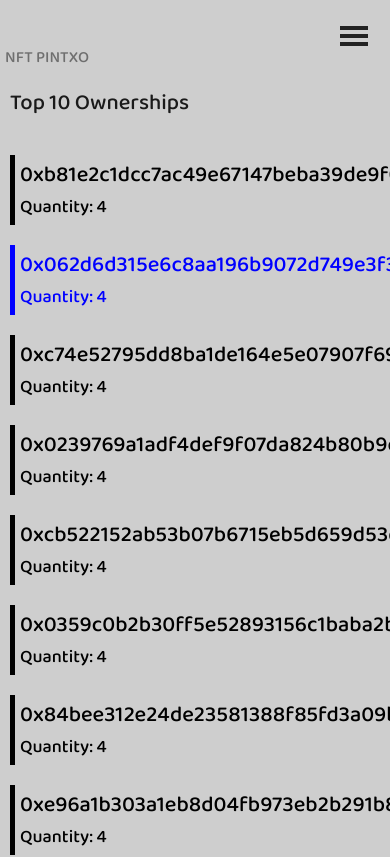
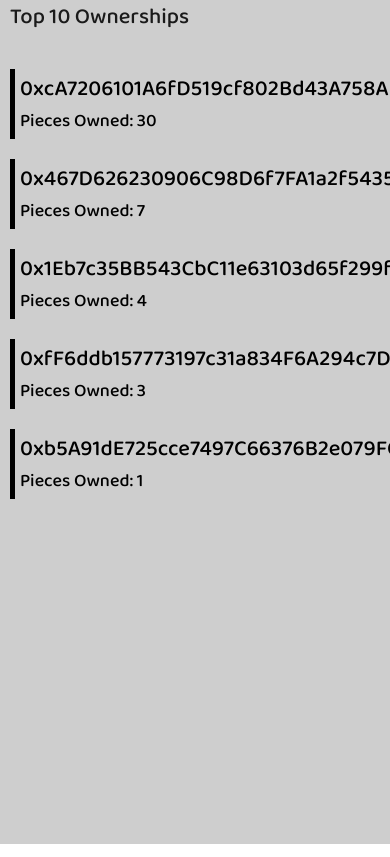
Before and after one commit to denisakera/npxs, a React (Create React App) app: page /LeaderBoard in a window 390 px wide. Shown: the top 857 px of the page. Built offline with nearby package versions, Linux system fonts and the light colour scheme.

Commit message:
responsive edits and leaderboard update

```diff
--- a/package.json
+++ b/package.json
@@ -4,6 +4,7 @@
   "description": "HashLips minting dapp is a quick and easy way to connect your smart contract and start minting NFTs.",
   "private": true,
   "dependencies": {
+    "axios": "^0.27.2",
     "react": "^17.0.2",
     "react-dom": "^17.0.2",
     "react-icons": "^4.3.1",
--- a/src/App.js
+++ b/src/App.js
@@ -8,18 +8,22 @@ import Home from "./components/Home";
 import Gallery from "./components/Gallery";
 import LeaderBoard from "./components/LeaderBoard";
 import styled from "styled-components";
+import { useSelector } from "react-redux";
 
 const AppWrapper = styled.div`
   padding: 0px 80px 0;
 
-@media only screen and (max-width: 800px) {
-  padding: 10px;
+  @media only screen and (max-width: 768px) {
+    padding: 0px 10px 0px;
   }
 `
-const App = () => (
+const App = () => {
+  const address = useSelector((state) => state.blockchain.account);
+
+  return (
     <Router>
       <AppWrapper style={{ backgroundColor: "#cecece" }}>
-    <Nav />
+        {address !== null && <Nav />}
         <Routes className="container">
           <Route path="/" element={<Home />} />
           <Route path="/Gallery" element={<Gallery />} />
@@ -27,6 +31,7 @@ const App = () => (
         </Routes>
       </AppWrapper>
     </Router>
-);
+  )
+};
 
 export default App;
--- /dev/null
+++ b/src/components/Address.jsx
@@ -0,0 +1,37 @@
+import styled from "styled-components";
+import * as s from '../styles/globalStyles';
+import { useSelector } from "react-redux";
+import { shortenAddress } from "../util";
+
+const AddressWrapper = styled.div`
+    border-left: 5px;
+    border-style: solid;
+    margin: 10px 0;
+    padding: 3px 5px;
+`;
+
+const Address = ({ address, pieces_owned }) => {
+    const myAddress = useSelector((state) => state.blockchain.account);
+    let width = screen.width;
+
+
+    return (
+        <AddressWrapper style={{
+            borderColor: myAddress?.toLowerCase() === address.toLowerCase() ? 'blue' : 'black',
+            }}>
+            <s.TextTitle
+            style={{
+                color: myAddress?.toLowerCase() === address.toLowerCase() ? 'blue' : 'black',
+                borderColor: myAddress?.toLowerCase() === address.toLowerCase() ? 'blue' : 'black',
+                }}>
+                {width > 600 ? address : shortenAddress(address)}
+            </s.TextTitle>
+            <s.TextTitle
+            style={{ fontSize: 18,  color: myAddress?.toLowerCase() === address.toLowerCase() ? 'blue' : 'black' }}>
+                Pieces Owned: {pieces_owned}
+            </s.TextTitle>
+        </AddressWrapper>
+    )
+}
+
+export default Address;
--- a/src/components/Home.jsx
+++ b/src/components/Home.jsx
@@ -61,7 +61,7 @@ export const ResponsiveWrHomeer = styled.div`
   justify-content: stretched;
   align-items: stretched;
   width: 100%;
-  @media (min-width: 767px) {
+  @media (min-width: 942px) {
     flex-direction: row;
   }
 `;
--- a/src/components/LeaderBoard.jsx
+++ b/src/components/LeaderBoard.jsx
@@ -1,7 +1,11 @@
 import * as s from '../styles/globalStyles'
 import styled from 'styled-components';
+import Address from './Address';
+import { useSelector } from 'react-redux';
 
 const LeaderBoard = () => {
+
+    const topAddresses = useSelector((state) => state.blockchain.holders);
 
     return (
         <s.Screen style={{ backgroundColor: "#cecece" }}>
@@ -10,42 +14,12 @@ const LeaderBoard = () => {
             </s.TextTitle>
             <s.SpacerMedium />
             <s.Container style={{ backgroundColor: "#cecece" }}>
-                {dummyAddresses.slice(0, 10).map((addr) => {
-                    return <Address address={addr} />
+                {dummyAddresses?.slice(0, 10).map((addr) => {
+                    return <Address { ...addr } />
                 })}
             </s.Container>
             <s.SpacerLarge />
         </s.Screen>
-    )
-}
-
-const AddressWrapper = styled.div`
-    border-left: 5px;
-    border-style: solid;
-    margin: 10px 0;
-    padding: 3px 5px;
-`;
-
-const Address = ({ address }) => {
-
-    let myAddress = "0x062d6d315e6c8aa196b9072d749e3f3f3579fdd0";
-
-    return (
-        <AddressWrapper style={{
-            borderColor: myAddress.toLowerCase() === address.toLowerCase() ? 'blue' : 'black',
-            }}>
-            <s.TextTitle
-            style={{
-                color: myAddress.toLowerCase() === address.toLowerCase() ? 'blue' : 'black',
-                borderColor: myAddress.toLowerCase() === address.toLowerCase() ? 'blue' : 'black',
-                }}>
-                {address}
-            </s.TextTitle>
-            <s.TextTitle
-            style={{ fontSize: 18,  color: myAddress.toLowerCase() === address.toLowerCase() ? 'blue' : 'black' }}>
-                Quantity: {4}
-            </s.TextTitle>
-        </AddressWrapper>
     )
 }
 
@@ -57,72 +31,29 @@ export default LeaderBoard
 
 
 let dummyAddresses = [
-    "0xb81e2c1dcc7ac49e67147beba39de9f04c1c135e",
-    "0x062d6d315e6c8aa196b9072d749e3f3f3579fdd0",
-    "0xc74e52795dd8ba1de164e5e07907f6950ce3cc03",
-    "0x0239769a1adf4def9f07da824b80b9c4fcb59593",
-    "0xcb522152ab53b07b6715eb5d659d53dc463f0547",
-    "0x0359c0b2b30ff5e52893156c1baba2b55a468700",
-    "0x84bee312e24de23581388f85fd3a09b9f18b5093",
-    "0xe96a1b303a1eb8d04fb973eb2b291b8d591c8f72",
-    "0x7bd13f8c9bc23d7caff3cb5248c8ba63226df8a1",
-    "0x7028f3234d10ef274018a2d0f6d2cecd9080a001",
-    "0xacb6c478943423545a11d325b428e70f052ff330",
-    "0xd64db73be79a4a664e76617e336d23add9598f90",
-    "0x685bd636fb6d4243c4751a4c5d220e55ed6ff21c",
-    "0x841b57a4e2590d6affb167686f343cb97675a426",
-    "0x17567c397ed8eb976863bff418e6912e01bf55a7",
-    "0xe6b2dfe1c9407ed05b833a664fb281a1b8d8cc2c",
-    "0x530cf036ed4fa58f7301a9c788c9806624cefd19",
-    "0x36791c410e271d381b0957dac16c667d3c467a83",
-    "0x8d10c2083210a389c883a1ab3cdad1bf832476e5",
-    "0xc2740ea77fa9d3cc47c4cda7825a6be96b3c192d",
-    "0x002061ba009ac01ca8451e6521bf1a0fabfb4cbf",
-    "0x6fb94110aad7d1dbe711fc80febb552bb9f52a25",
-    "0x81a225aebdc11d674317c72d13461258674f78ae",
-    "0x97c4d1090416e9e0661a9d7688b3932cbf323c5f",
-    "0x077d4b50088613aaad950dc28d37522b42598aaf",
-    "0x8eaf5461e19fced3c47e024cbff5b3bb55adbb0e",
-    "0x75b63aae4d84c7cad8b3a302d4a4149e9403f040",
-    "0x76107bff7d4bcd85548a2889ec9f94815b7937f7",
-    "0x53353e9867e34a48ff5d586dd5f07bc1da3fdf75",
-    "0x08b6d3a917c18a9b2dfc613634e448a6307bae08",
-    "0xe884dc50d02a6b2156a0fe7e34501e20ff3bba7b",
-    "0x7c1fd4d5acc15b46729c5fb9279b49cf71178654",
-    "0xf2ce5f26c21ca5736cd6ffd3df04dcb17ab221a2",
-    "0xea23f635cd87dda548fa6cef13add19844533726",
-    "0xeeadc5701b5fd25fbcc7fbf04b048cdb1fff1c65",
-    "0xa13702f53246a555e0d04f47ed360c142fdf6d8f",
-    "0xb9720be63ea8896956a06d2ded491de125fd705e",
-    "0x4884eb76842f734e0de54d79ad45266072eb68e2",
-    "0x92b381515bd4851faf3d33a161f7967fd87b1227",
-    "0xd0b00382c7ee6d6f8a7ef1fda07750c1d5fa68cb",
-    "0x3901e35e61d758c1c34d9e71873531bad2110c74",
-    "0xdf86ed6717d4ad0f3b6a9d80a7d30fa95860c6de",
-    "0x4ac2d3391d39e5af436f17594ac7d00d992bef9e",
-    "0x095b5d221ed6ebcdda14e479ba2e6e8933cb66fd",
-    "0x381748c76f2b8871afbbe4578781cd24df34ae0d",
-    "0xbf5b1431ab4a1c58298040e711b81f37f179c42a",
-    "0xa5964a40b6b1dbb48b1613af3efbb947310d06ff",
-    "0xa4a1a4fc58bf49da4e83d8cf8861570901a17679",
-    "0xeaf54391793cc80de696d72713d7518c6190bfe0",
-    "0x397bfa02592ee448c502a45bdd29e3d68af0941e",
-    "0xd7383c3c94a1e2f1224ec54b06db9fae5352d375",
-    "0xfdb16a768c4d41d7c0e1e5f5ce1d3c8234f6db0a",
-    "0xd2dfa218b2b30f8b7ce5ccb3142b8429c9d33e7d",
-    "0x02ec75665f63bc9f0b52882bb075701b8dec1b3b",
-    "0x6cce90d00e0ddd95ec66de76b8be37bdd659b45e",
-    "0x5a3f8913c9eaca9ac1afae60263f555f97586e43",
-    "0x7817615d7a814b0c13c1dcda5de218f164860135",
-    "0x7c0cc383b247275eeea044f8be09f20fdc98d8b4",
-    "0xa1a0c4741302712a16c0703897443e7380312bea",
-    "0xa31e02717d39854b6763f5a37ce32133c9e65884",
-    "0x8d1a65837225b7a3b4bdc685f2941b482c5620a7",
-    "0x333601a803cac32b7d17a38d32c9728a93b422f4",
-    "0xe0ee13cd5a45e7fa140409edfc9ce17c7b11e6d2",
-    "0xe18dd6ad7c2a997a414f9fcc483c81151fb3d466",
-    "0x792b8795afc44b620f9f93ea42115ae7c773edb4",
-    "0xba207a26d53f673cf71cbd2e71d3d5153210c3e4",
-    "0x44b8d36daa131df3e2061fa18e605413eb1e4ed8",
-    "0xd144054f09d17175d66aaa9ee73d7931c627fa9a"
+    {
+        "address": "0xcA7206101A6fD519cf802Bd43A758AD58D098A47",
+        "ens_name": "None",
+        "pieces_owned": "30"
+    },
+    {
+        "address": "0x467D626230906C98D6f7FA1a2f5435B2679CD085",
+        "ens_name": "None",
+        "pieces_owned": "7"
+    },
+    {
+        "address": "0x1Eb7c35BB543CbC11e63103d65f299f0A1298609",
+        "ens_name": "None",
+        "pieces_owned": "4"
+    },
+    {
+        "address": "0xfF6ddb157773197c31a834F6A294c7D0c0abc79F",
+        "ens_name": "billgates.eth",
+        "pieces_owned": "3"
+    },
+    {
+        "address": "0xb5A91dE725cce7497C66376B2e079FCB8cB5fe1f",
+        "ens_name": "None",
+        "pieces_owned": "1"
+    }
 ];
--- a/src/components/Navigation.jsx
+++ b/src/components/Navigation.jsx
@@ -23,7 +23,6 @@ const Navigation = styled.header`
     text-decoration: none;
 
     p {
-      width: 500px;
       display: block;
     }
     em {
@@ -84,7 +83,6 @@ const Navigation = styled.header`
     }
   }
 
-
   @media only screen and (max-width:  768px) {
     height: auto;
     min-height: 50px;
@@ -95,7 +93,6 @@ const Navigation = styled.header`
       display: block;
       padding-top: 20px;
       margin: 0px;
-      margin-left: -5px;
       a {
         padding: 20px 0px;
       }
@@ -103,7 +100,7 @@ const Navigation = styled.header`
     .fa-bars {
       display: inline-block;
       position: absolute;
-      top: 10px;
+      top: 32px;
       right: 10px;
       cursor: pointer;
     }
@@ -161,7 +158,9 @@ function Nav() {
           <p>NFT PINTXO</p>
           <em>
             <div className="letterhead">
-                <span className="name">{blockchain.account !== null && shortenAddress(blockchain.account)}</span>
+              <span className="name">
+                {blockchain.account !== null && shortenAddress(blockchain.account)}
+              </span>
             </div>
           </em>
         </Link>
--- a/src/components/NftCard.jsx
+++ b/src/components/NftCard.jsx
@@ -8,6 +8,7 @@ const CardWrapper = styled.div`
   padding: 0 0 32px;
   margin: 48px 24px 12px 0;
   height: 280px;
+  width: 256px;
   font-family: Quicksand, arial, sans-serif;
   box-shadow: 0 0 20px rgba(0, 0, 0, 0.05), 0 0px 40px rgba(0, 0, 0, 0.08);
   border-radius: 5px;
--- a/src/redux/blockchain/blockchainActions.js
+++ b/src/redux/blockchain/blockchainActions.js
@@ -3,7 +3,7 @@ import Web3EthContract from "web3-eth-contract";
 import Web3 from "web3";
 // log
 import { fetchData } from "../data/dataActions";
-import { getNftTokens } from "../../api";
+import { getNftTokens, getTopOwnerShips } from "../../api";
 
 const connectRequest = () => {
   return {
@@ -72,6 +72,7 @@ export const connect = () => {
           let currentStatus = await SmartContractObj.methods.paused().call({ from: accounts[0] });
           let dateOfLaunch = await SmartContractObj.methods.launchTimestamp().call({ from: accounts[0] });
           //let assets = await getNftTokens(accounts[0]);
+          let holders = await getTopOwnerShips()
 
           dispatch(
             connectSuccess({
@@ -80,6 +81,7 @@ export const connect = () => {
               web3: web3,
               collectionStatus: currentStatus,
               launchDate: dateOfLaunch,
+              holders: holders
               // nfts: assets
             })
           );
--- a/src/redux/blockchain/blockchainReducer.js
+++ b/src/redux/blockchain/blockchainReducer.js
@@ -6,7 +6,8 @@ const initialState = {
   errorMsg: "",
   collectionStatus: null,
   dateOfLaunch: null,
-  nfts: []
+  nfts: [],
+  holders: []
 };
 
 const blockchainReducer = (state = initialState, action) => {
@@ -25,7 +26,8 @@ const blockchainReducer = (state = initialState, action) => {
         web3: action.payload.web3,
         collectionStatus: action.payload.collectionStatus,
         dateOfLaunch: action.payload.launchDate,
-        nfts: action.payload.assets
+        nfts: action.payload.assets,
+        holders: action.payload.holders
       };
     case "CONNECTION_FAILED":
       return {
--- a/src/util/index.js
+++ b/src/util/index.js
@@ -1,3 +1,3 @@
 export const shortenAddress = (address) => {
-    return `Wallet Address: ${address.slice(0, 5)}...${address.slice(address.length - 4)}`;
+    return `${address.slice(0, 5)}...${address.slice(address.length - 4)}`;
   };
```
Also changed, not shown: src/api/index.js (+7 -7 lines), src/components/Gallery.jsx (+54 -23 lines), 1 other file (tests, documents, lock files or other folders). Lines whose indentation alone changed are shown as unchanged.
